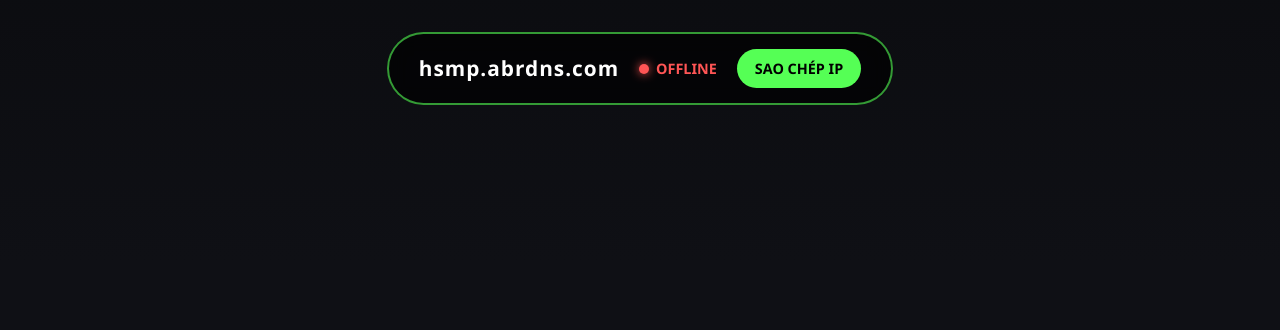
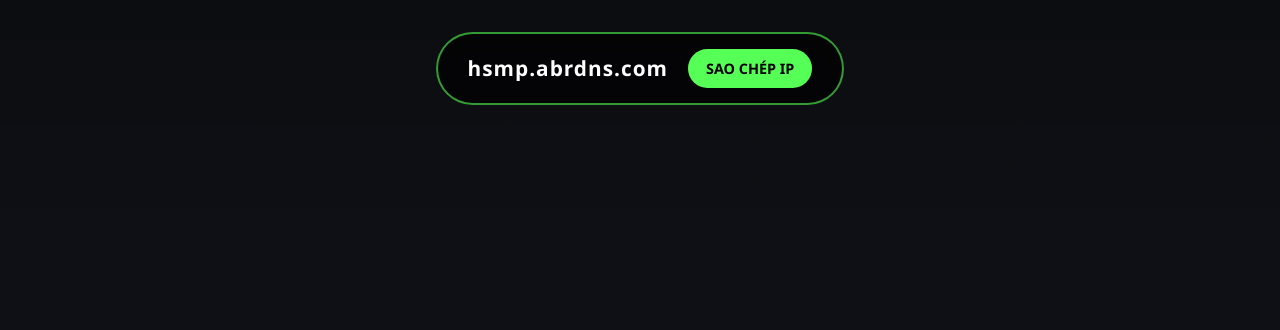
Before and after one commit to Hung1502thanh/HSMP, a website: page index.html in a window 1280 px wide. Shown: the part 457-787 px from the top of the page. Drawn offline with Linux system fonts and the light colour scheme; no server answers.

Commit message:
Remove server status ping from landing page

```diff
--- a/index.html
+++ b/index.html
@@ -22,12 +22,6 @@
         .ip-box:hover { background: rgba(85,255,85,.25); border-color: #55ff55; transform: scale(1.05); box-shadow: 0 0 25px rgba(85,255,85,.5); }
         .ip-text { font-size: 1.3rem; font-weight: bold; letter-spacing: 1px; }
         .btn-copy { background: #55ff55; color: #000; padding: 8px 18px; border-radius: 20px; font-weight: bold; font-size: .9rem; }
-        .server-status { display: inline-flex; align-items: center; gap: 7px; font-size: .9rem; font-weight: bold; white-space: nowrap; }
-        .server-status::before { content: ''; width: 10px; height: 10px; border-radius: 50%; background: #aaa; }
-        .server-status.online { color: #55ff55; }
-        .server-status.online::before { background: #55ff55; box-shadow: 0 0 10px #55ff55; }
-        .server-status.offline { color: #ff5555; }
-        .server-status.offline::before { background: #ff5555; box-shadow: 0 0 10px #ff5555; }
         section { padding: 70px 20px; max-width: 1000px; margin: 0 auto; }
         section h2 { font-size: 2.3rem; margin-bottom: 15px; display: inline-block; }
         section h2::after { content: ''; display: block; width: 60%; height: 4px; margin: 10px auto 0; border-radius: 2px; background: #55ff55; }
@@ -64,7 +58,6 @@
             <p class="hero-desc">Bạn chưa có server SMP nào để chơi? Hãy vào <b>H SMP</b> ngay hôm nay để trải nghiệm thế giới sinh tồn cày cuốc cực cuốn, cộng đồng thân thiện và nhiều tính năng hấp dẫn.</p>
             <div class="ip-box" role="button" tabindex="0" aria-label="Sao chép địa chỉ server" onclick="copyIP()" onkeydown="if (event.key === 'Enter' || event.key === ' ') copyIP()">
                 <span class="ip-text" id="serverIP">hsmp.abrdns.com</span>
-                <span class="server-status" id="serverStatus" aria-live="polite">ĐANG KIỂM TRA...</span>
                 <span class="btn-copy">SAO CHÉP IP</span>
             </div>
         </div>
@@ -100,32 +93,6 @@
     <footer>&copy; 2026 H SMP Server. All rights reserved. &copy; Hung1502thanh!</footer>
 
     <script>
-        const SERVER_HOST = 'hsmp.abrdns.com';
-        const statusElement = document.getElementById('serverStatus');
-
-        async function checkServerStatus() {
-            statusElement.textContent = 'ĐANG KIỂM TRA...';
-            statusElement.className = 'server-status';
-            try {
-                // Pass the hostname, not a bracketed IPv6 address. mcsrvstat.us
-                // resolves the hostname and also handles Minecraft SRV records.
-                const response = await fetch(
-                    `https://api.mcsrvstat.us/3/${encodeURIComponent(SERVER_HOST)}`,
-                    { cache: 'no-store' }
-                );
-                if (!response.ok) throw new Error('Status request failed');
-
-                const server = await response.json();
-                const online = server.online === true;
-                statusElement.textContent = online ? 'ONLINE' : 'OFFLINE';
-                statusElement.className = `server-status ${online ? 'online' : 'offline'}`;
-            } catch (error) {
-                console.error('Server check failed:', error);
-                statusElement.textContent = 'OFFLINE';
-                statusElement.className = 'server-status offline';
-            }
-        }
-
         async function copyIP() {
             const ip = document.getElementById('serverIP').textContent.trim();
             try {
@@ -148,9 +115,6 @@
         document.querySelectorAll('.faq-question').forEach((question) => {
             question.addEventListener('click', () => question.parentElement.classList.toggle('active'));
         });
-
-        checkServerStatus();
-        setInterval(checkServerStatus, 30000);
     </script>
 </body>
 </html>
```
